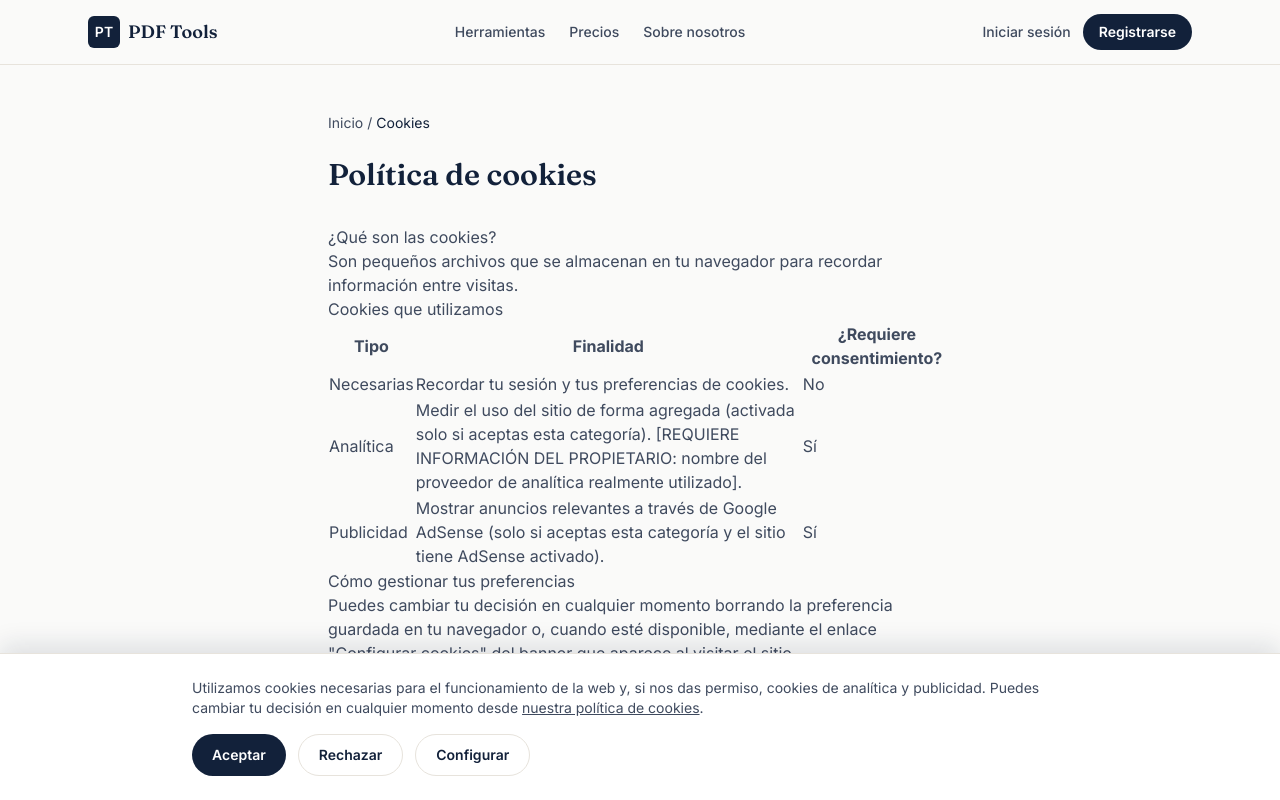
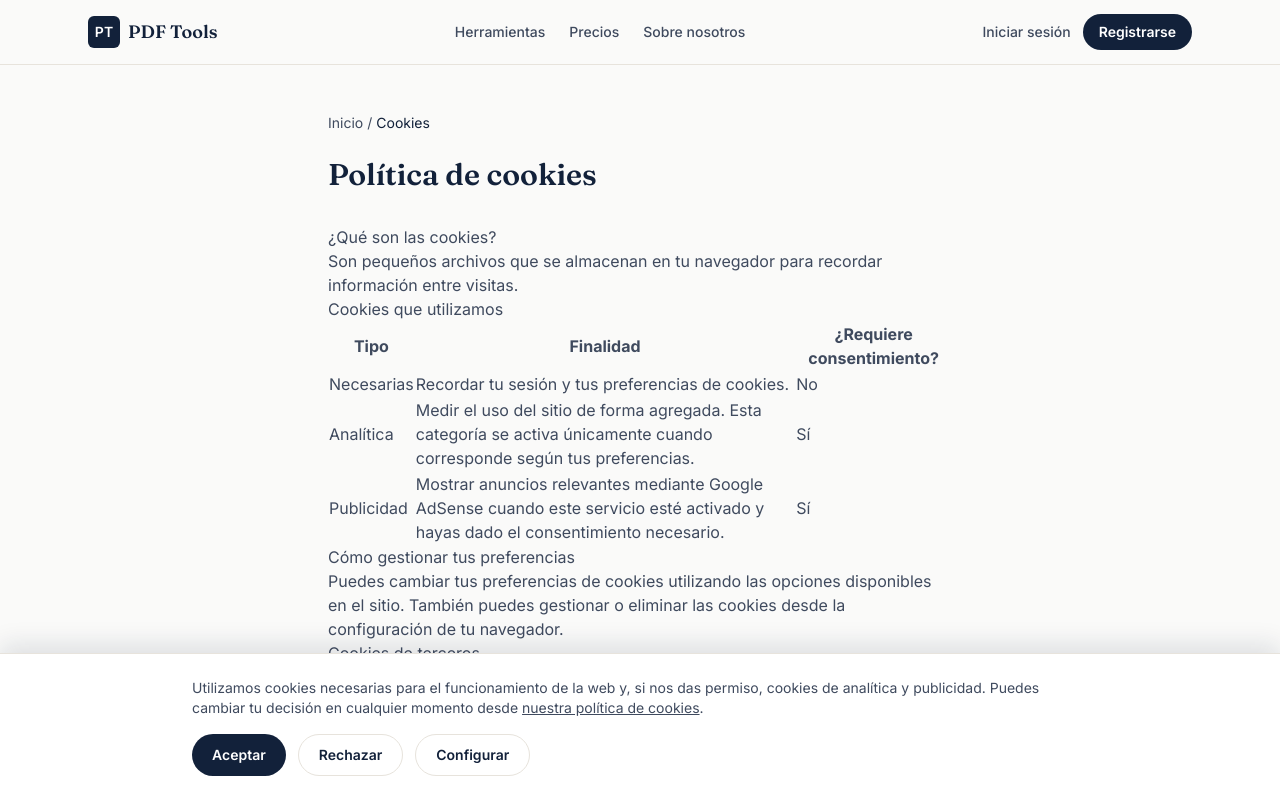
Before and after one commit to jaimemgrado-cyber/HERRAMIENTAS-PDF, a Next.js app: page /cookies in a window 1280 px wide. Shown: the top 800 px of the page. Built offline with nearby package versions, Linux system fonts and the light colour scheme; no server answers.

Commit message:
Update page.tsx

```diff
--- a/src/app/cookies/page.tsx
+++ b/src/app/cookies/page.tsx
@@ -10,17 +10,26 @@ export const metadata: Metadata = {
 export default function CookiesPage() {
   return (
     <div className="mx-auto max-w-2xl px-4 py-12 sm:px-6">
-      <Breadcrumbs items={[{ label: "Inicio", href: "/" }, { label: "Cookies", href: "/cookies" }]} />
-      <h1 className="font-display text-3xl font-semibold text-ink">Política de cookies</h1>
+      <Breadcrumbs
+        items={[
+          { label: "Inicio", href: "/" },
+          { label: "Cookies", href: "/cookies" },
+        ]}
+      />
+
+      <h1 className="font-display text-3xl font-semibold text-ink">
+        Política de cookies
+      </h1>
 
       <div className="prose prose-slate mt-8 max-w-none text-ink-soft">
         <h2>¿Qué son las cookies?</h2>
         <p>
-          Son pequeños archivos que se almacenan en tu navegador para recordar información entre
-          visitas.
+          Son pequeños archivos que se almacenan en tu navegador para recordar
+          información entre visitas.
         </p>
 
         <h2>Cookies que utilizamos</h2>
+
         <table>
           <thead>
             <tr>
@@ -29,26 +38,31 @@ export default function CookiesPage() {
               <th>¿Requiere consentimiento?</th>
             </tr>
           </thead>
+
           <tbody>
             <tr>
               <td>Necesarias</td>
-              <td>Recordar tu sesión y tus preferencias de cookies.</td>
+              <td>
+                Recordar tu sesión y tus preferencias de cookies.
+              </td>
               <td>No</td>
             </tr>
+
             <tr>
               <td>Analítica</td>
               <td>
-                Medir el uso del sitio de forma agregada (activada solo si aceptas esta
-                categoría). [REQUIERE INFORMACIÓN DEL PROPIETARIO: nombre del proveedor de
-                analítica realmente utilizado].
+                Medir el uso del sitio de forma agregada. Esta categoría se
+                activa únicamente cuando corresponde según tus preferencias.
               </td>
               <td>Sí</td>
             </tr>
+
             <tr>
               <td>Publicidad</td>
               <td>
-                Mostrar anuncios relevantes a través de Google AdSense (solo si aceptas esta
-                categoría y el sitio tiene AdSense activado).
+                Mostrar anuncios relevantes mediante Google AdSense cuando
+                este servicio esté activado y hayas dado el consentimiento
+                necesario.
               </td>
               <td>Sí</td>
             </tr>
@@ -56,17 +70,19 @@ export default function CookiesPage() {
         </table>
 
         <h2>Cómo gestionar tus preferencias</h2>
+
         <p>
-          Puedes cambiar tu decisión en cualquier momento borrando la preferencia guardada en tu
-          navegador o, cuando esté disponible, mediante el enlace &quot;Configurar cookies&quot; del banner
-          que aparece al visitar el sitio.
+          Puedes cambiar tus preferencias de cookies utilizando las opciones
+          disponibles en el sitio. También puedes gestionar o eliminar las
+          cookies desde la configuración de tu navegador.
         </p>
 
         <h2>Cookies de terceros</h2>
+
         <p>
-          Si activamos servicios de analítica o publicidad, estos proveedores podrían instalar sus
-          propias cookies conforme a sus propias políticas de privacidad. [REQUIERE INFORMACIÓN
-          DEL PROPIETARIO: listar proveedores concretos una vez contratados].
+          Cuando se utilizan servicios de terceros, estos pueden instalar sus
+          propias cookies o tecnologías similares conforme a sus respectivas
+          políticas de privacidad y condiciones.
         </p>
       </div>
     </div>
```
